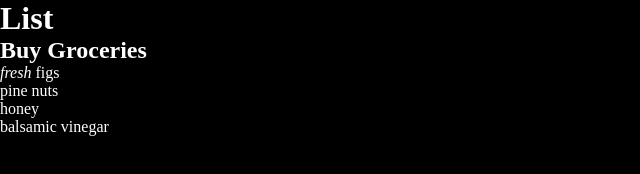
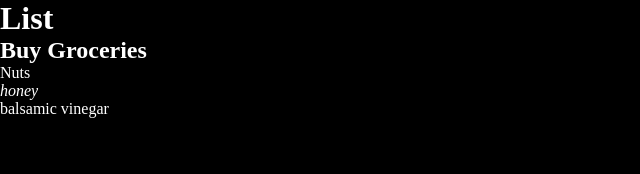
Before and after one commit to JWHProgramming/javaScript-JQueryPractice, a plain HTML site: page chapter7/index4.html in a window 1280 px wide. Shown: the whole page, without its empty margins (0-640 px from the left). Drawn offline with nearby package versions, Linux system fonts and the light colour scheme.

Commit message:
Changing content jquery

```diff
--- a/chapter7/index4.html
+++ b/chapter7/index4.html
@@ -13,7 +13,7 @@
         <ul>
             <li id="one"><em>fresh </em>figs</li>
             <li id="two">pine nuts</li>
-            <li id="three">honey</li>
+            <li id="three" class="hot">honey</li>
             <li id="four">balsamic vinegar</li>
         </ul>
     </div>
--- a/chapter7/scripts/script4.js
+++ b/chapter7/scripts/script4.js
@@ -0,0 +1,7 @@
+$(document).ready(function(){
+    $('li:contains("pine")').text('Nuts');
+    $('li.hot').html(function(){
+        return '<em>' + $(this).text() + '</em>';
+    });
+    $('li#one').remove();
+})
```
